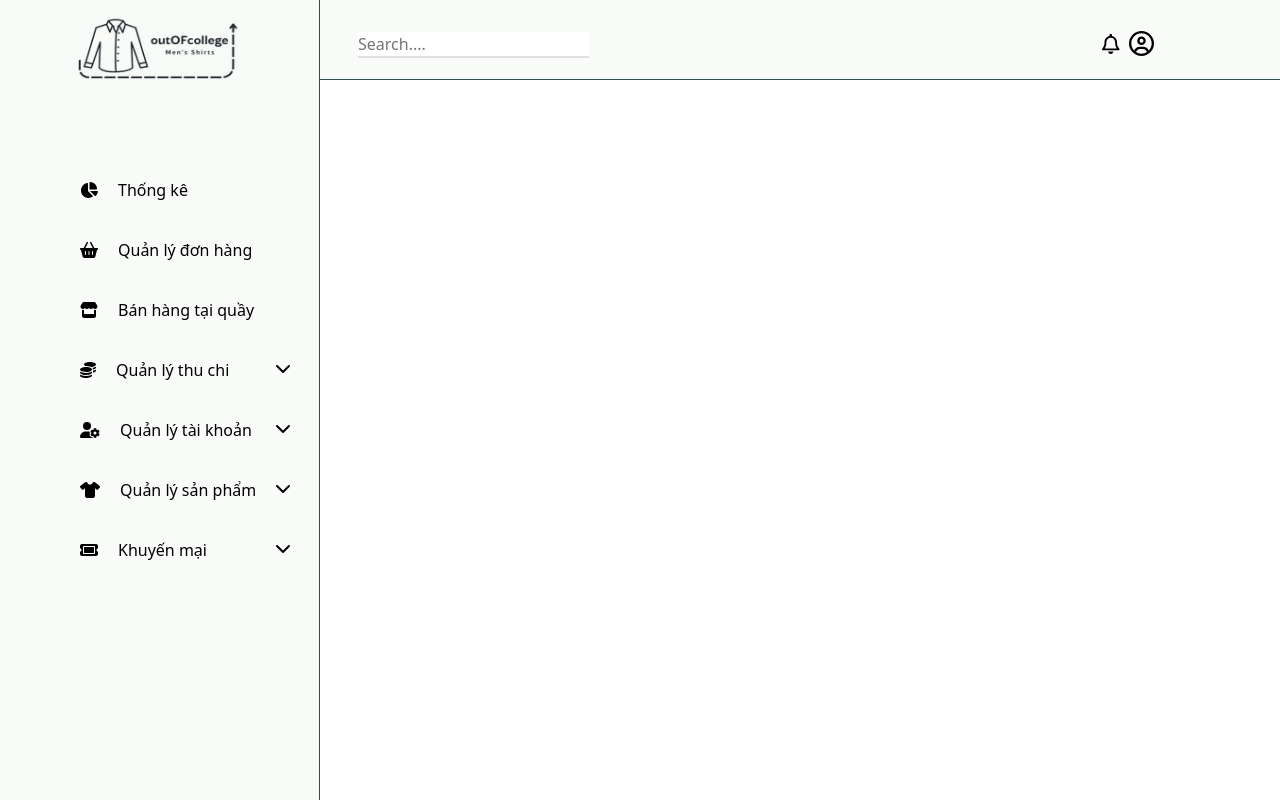
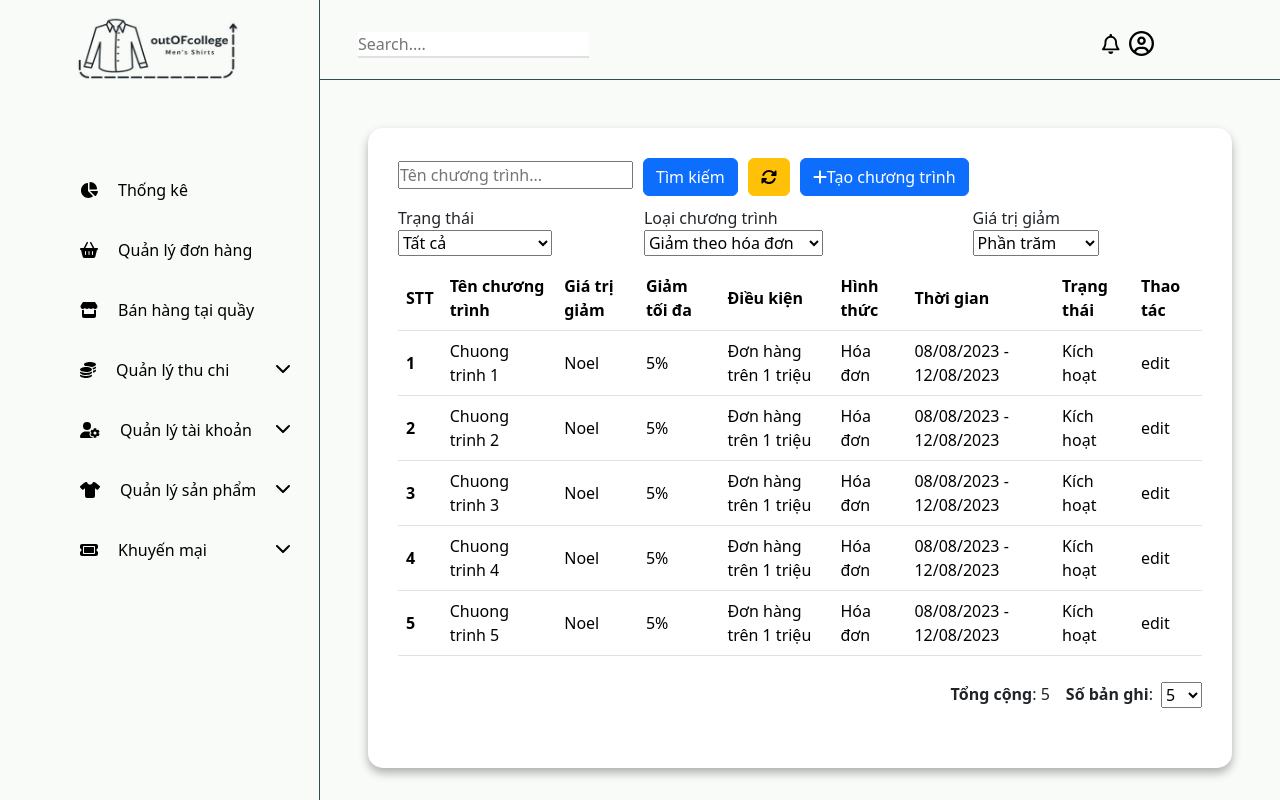
Before and after one commit to CThun02/UD-HN_1998-outOFcollege, a React (Create React App) app in the folder fe-ms/: page /controller/v1/admin/voucher in a window 1280 px wide. Built offline with nearby package versions, Linux system fonts and the light colour scheme.

Commit message:
ms-create(FE)[FE007]: giao dien admin fe khuyen mai

```diff
--- a/fe-ms/src/components/admins/promition/Promition.js
+++ b/fe-ms/src/components/admins/promition/Promition.js
@@ -1,12 +1,144 @@
+import { faPlus, faRotate } from "@fortawesome/free-solid-svg-icons";
+import { FontAwesomeIcon } from "@fortawesome/react-fontawesome";
+
 import styles from "./Promition.module.css";
 
 function Promition() {
   return (
     <div className={styles.promition}>
       <div className={styles.main}>
-        <div className={styles.header}></div>
-        <div className={styles.content}></div>
-        <div className={styles.footer}></div>
+        <div className={styles.header}>
+          <div className={styles.headerLeft}>
+            <input type="text" placeholder="Tên chương trình..." />
+            <button className={`btn btn-primary `}>Tìm kiếm</button>
+            <button className={`btn btn-warning `}>
+              <FontAwesomeIcon icon={faRotate} />
+            </button>
+            <button className={`btn btn-primary`}>
+              <FontAwesomeIcon icon={faPlus} />
+              Tạo chương trình
+            </button>
+          </div>
+
+          <div className={`${styles.headerRight}`}>
+            <div className={`${styles.status}`}>
+              <label className={`${styles.editLabel}`}>Trạng thái</label>
+              <select id="status">
+                <option>Tất cả</option>
+                <option>Đang kích hoạt</option>
+                <option>Hết hạn</option>
+                <option>Chuẩn bị diễn ra</option>
+                <option>Chuẩn bị kết thúc</option>
+              </select>
+            </div>
+
+            <div className={`${styles.type}`}>
+              <label className={`${styles.editLabel}`}>Loại chương trình</label>
+              <select id="type">
+                <option>Giảm theo hóa đơn</option>
+                <option>Giảm theo sản phẩm</option>
+              </select>
+            </div>
+
+            <div className={`${styles.reduce}`}>
+              <label className={`${styles.editLabel}`}>Giá trị giảm</label>
+              <select id="reduce">
+                <option>Phần trăm</option>
+                <option>Giá sản phẩm</option>
+              </select>
+            </div>
+          </div>
+        </div>
+        <div className={styles.content}>
+          <table className={`table ${styles.tableEdit}`}>
+            <thead>
+              <tr>
+                <th scope="col">STT</th>
+                <th scope="col">Tên chương trình</th>
+                <th scope="col">Giá trị giảm</th>
+                <th scope="col">Giảm tối đa</th>
+                <th scope="col">Điều kiện</th>
+                <th scope="col">Hình thức</th>
+                <th scope="col">Thời gian</th>
+                <th scope="col">Trạng thái</th>
+                <th scope="col">Thao tác</th>
+              </tr>
+            </thead>
+            <tbody>
+              <tr>
+                <th scope="row">1</th>
+                <td>Chuong trinh 1</td>
+                <td>Noel</td>
+                <td>5%</td>
+                <td>Đơn hàng trên 1 triệu</td>
+                <td>Hóa đơn</td>
+                <td>08/08/2023 - 12/08/2023</td>
+                <td>Kích hoạt</td>
+                <td>edit</td>
+              </tr>
+              <tr>
+                <th scope="row">2</th>
+                <td>Chuong trinh 2</td>
+                <td>Noel</td>
+                <td>5%</td>
+                <td>Đơn hàng trên 1 triệu</td>
+                <td>Hóa đơn</td>
+                <td>08/08/2023 - 12/08/2023</td>
+                <td>Kích hoạt</td>
+                <td>edit</td>
+              </tr>
+              <tr>
+                <th scope="row">3</th>
+                <td>Chuong trinh 3</td>
+                <td>Noel</td>
+                <td>5%</td>
+                <td>Đơn hàng trên 1 triệu</td>
+                <td>Hóa đơn</td>
+                <td>08/08/2023 - 12/08/2023</td>
+                <td>Kích hoạt</td>
+                <td>edit</td>
+              </tr>
+              <tr>
+                <th scope="row">4</th>
+                <td>Chuong trinh 4</td>
+                <td>Noel</td>
+                <td>5%</td>
+                <td>Đơn hàng trên 1 triệu</td>
+                <td>Hóa đơn</td>
+                <td>08/08/2023 - 12/08/2023</td>
+                <td>Kích hoạt</td>
+                <td>edit</td>
+              </tr>
+              <tr>
+                <th scope="row">5</th>
+                <td>Chuong trinh 5</td>
+                <td>Noel</td>
+                <td>5%</td>
+                <td>Đơn hàng trên 1 triệu</td>
+                <td>Hóa đơn</td>
+                <td>08/08/2023 - 12/08/2023</td>
+                <td>Kích hoạt</td>
+                <td>edit</td>
+              </tr>
+            </tbody>
+          </table>
+        </div>
+        <div className={styles.footer}>
+          <div className={`${styles.footerRight}`}>
+            <label>
+              <strong>Tổng cộng</strong>: 5
+            </label>
+            <label>
+              <strong>Số bản ghi</strong>:
+            </label>
+            <select>
+              <option>5</option>
+              <option>10</option>
+              <option>20</option>
+              <option>50</option>
+            </select>
+          </div>
+        </div>
       </div>
     </div>
   );
--- a/fe-ms/src/components/admins/promition/Promition.module.css
+++ b/fe-ms/src/components/admins/promition/Promition.module.css
@@ -1,12 +1,95 @@
-/* .promition {
+.promition {
+  /* position: relative; */
+  display: flex;
+  justify-content: center;
   width: 100%;
+  height: auto;
   margin: 0;
   padding: 0;
   background-color: #f9fbf9;
 }
 
 .main {
-  height: 100px;
-  width: 100px;
-  background-color: red;
-} */
+  /* position: absolute;
+  top: 10rem;
+  left: 3rem; */
+  margin-top: 8rem;
+  padding: 30px;
+  height: 80%;
+  width: 90%;
+  background-color: white;
+  border-radius: 15px;
+  /* border: 1px solid #2e4f4f; */
+  box-shadow: 0px 5px 10px rgba(0, 0, 0, 0.3);
+}
+
+.headerLeft {
+  margin-bottom: 10px;
+}
+
+.headerLeft button {
+  margin-left: 10px;
+}
+
+.headerRight {
+  display: flex;
+  justify-content: space-around;
+  margin-bottom: 10px;
+}
+
+.status {
+  display: inline-block;
+}
+
+.type {
+  display: inline-block;
+}
+
+.reduce {
+  display: inline-block;
+}
+
+.editLabel {
+  margin-right: 1rem;
+}
+
+.content {
+  max-height: 400px;
+  max-width: 2000px;
+  overflow-y: scroll;
+}
+
+/*chieu rong*/
+.content::-webkit-scrollbar {
+  width: 8px;
+}
+
+.content::-webkit-scrollbar-thumb {
+  background-color: #888;
+  border-radius: 6px;
+}
+
+.content::-webkit-scrollbar-thumb:hover {
+  background-color: #555;
+}
+
+/* Track */
+.content::-webkit-scrollbar-track {
+  background-color: #f1f1f1;
+  border-radius: 6px;
+}
+
+.content::-webkit-scrollbar-track:hover {
+  background-color: #ddd;
+}
+
+.footerRight {
+  margin-top: 1rem;
+  display: flex;
+  justify-content: flex-end;
+}
+
+.footerRight label {
+  margin-left: 0.5rem;
+  margin-right: 0.5rem;
+}
```
